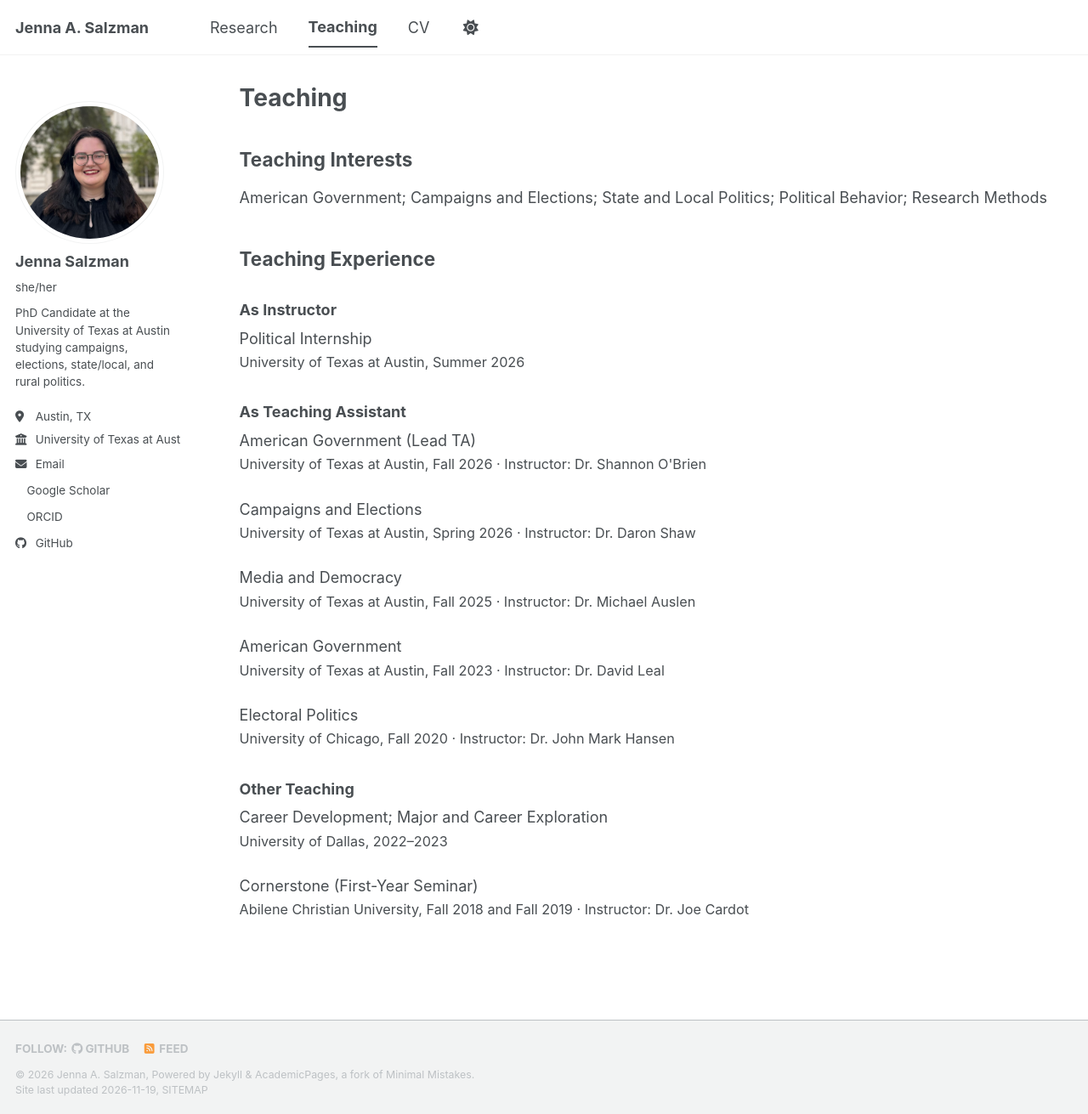
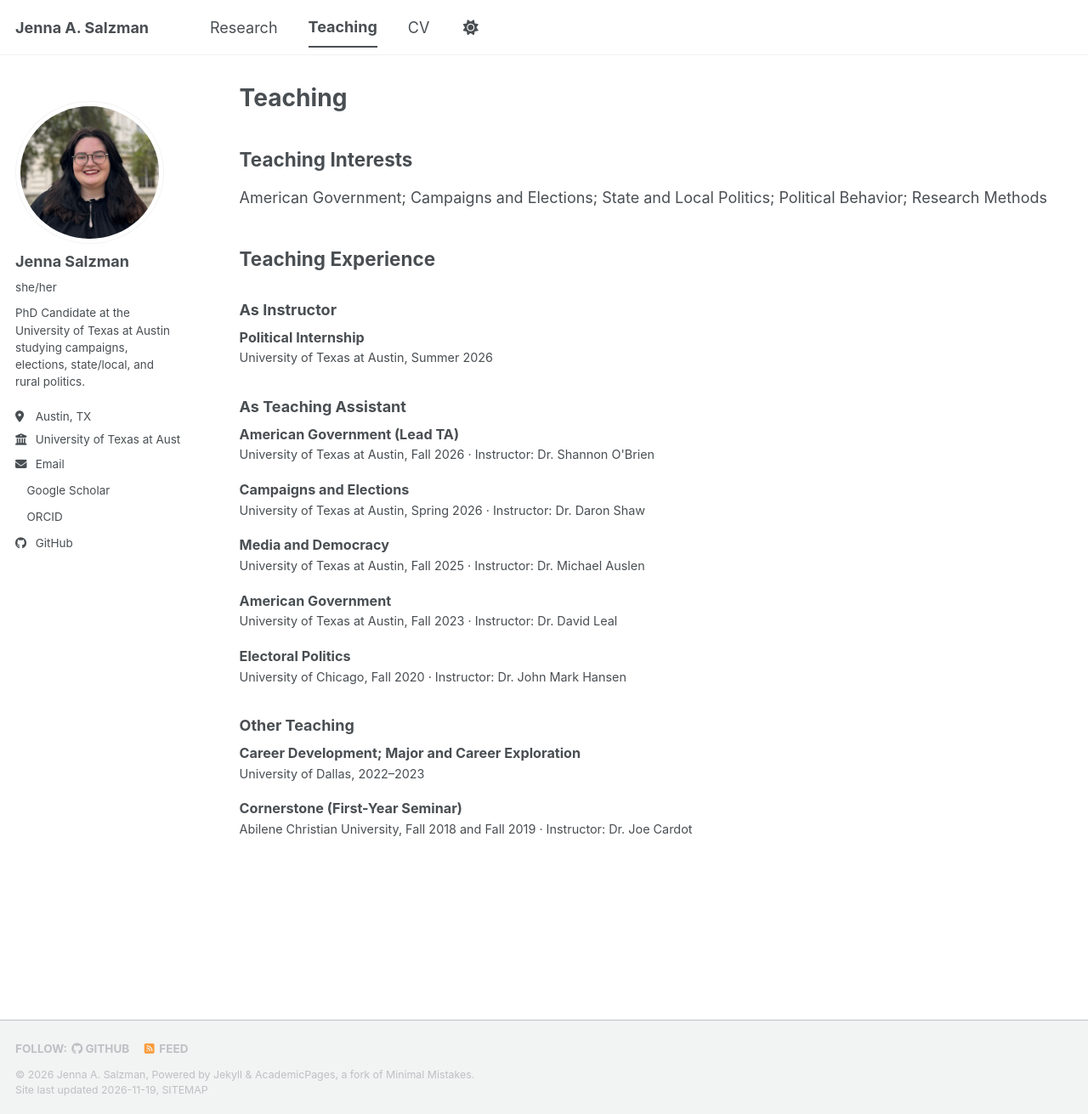
Before and after one commit to jasalzman/jasalzman.github.io, a Jekyll site: the page built from _pages/teaching.html, in a window 1280 px wide and 1311 px high. Shown: the whole window at 85% size. Built offline with Jekyll 4.4.1, drawn with Linux system fonts in a browser that asks for light colours; a script bundle is joined from its source files by our own code; a style sheet for code colours, icons or effects is not loaded.

Commit message:
Update teaching.html

```diff
--- a/_pages/teaching.html
+++ b/_pages/teaching.html
@@ -6,11 +6,11 @@ author_profile: true
 ---
 
 <style>
-  .entry { margin-bottom: 1.5em; }
-  .entry-title {}
-  .entry-meta { margin: 0.15em 0 0 0; font-size: 0.9em; }
+  .entry { margin-bottom: 1em; }
+  .entry-title { font-weight: bold; font-size: 0.9em; }
+  .entry-meta { margin: 0.1em 0 0 0; font-size: 0.8em; }
   .entry-meta.note { opacity: 0.8; }
-  .entry details { margin-top: 0.3em; font-size: 0.9em; }
+  .entry details { margin-top: 0.3em; font-size: 0.8em; }
   .entry summary { cursor: pointer; font-weight: bold; }
   .entry details p { margin: 0.4em 0 0 0; }
 </style>
```
